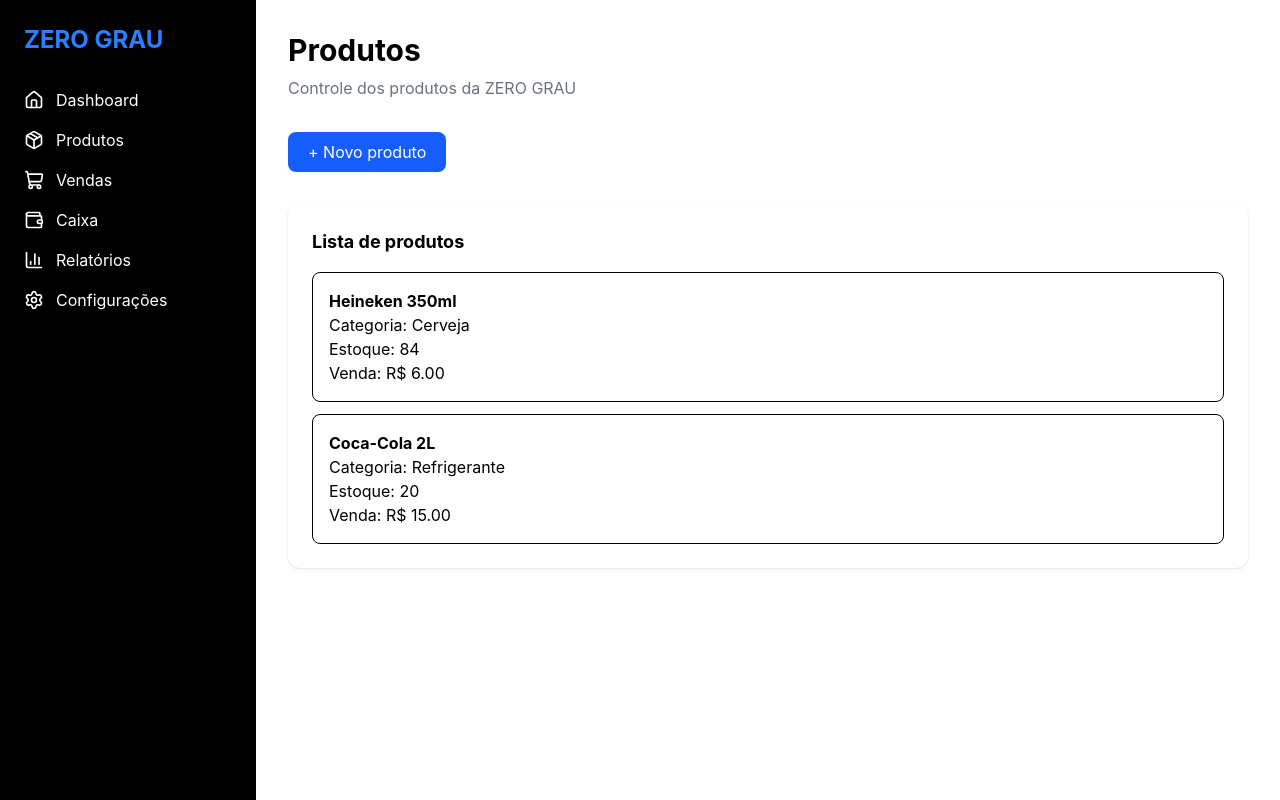
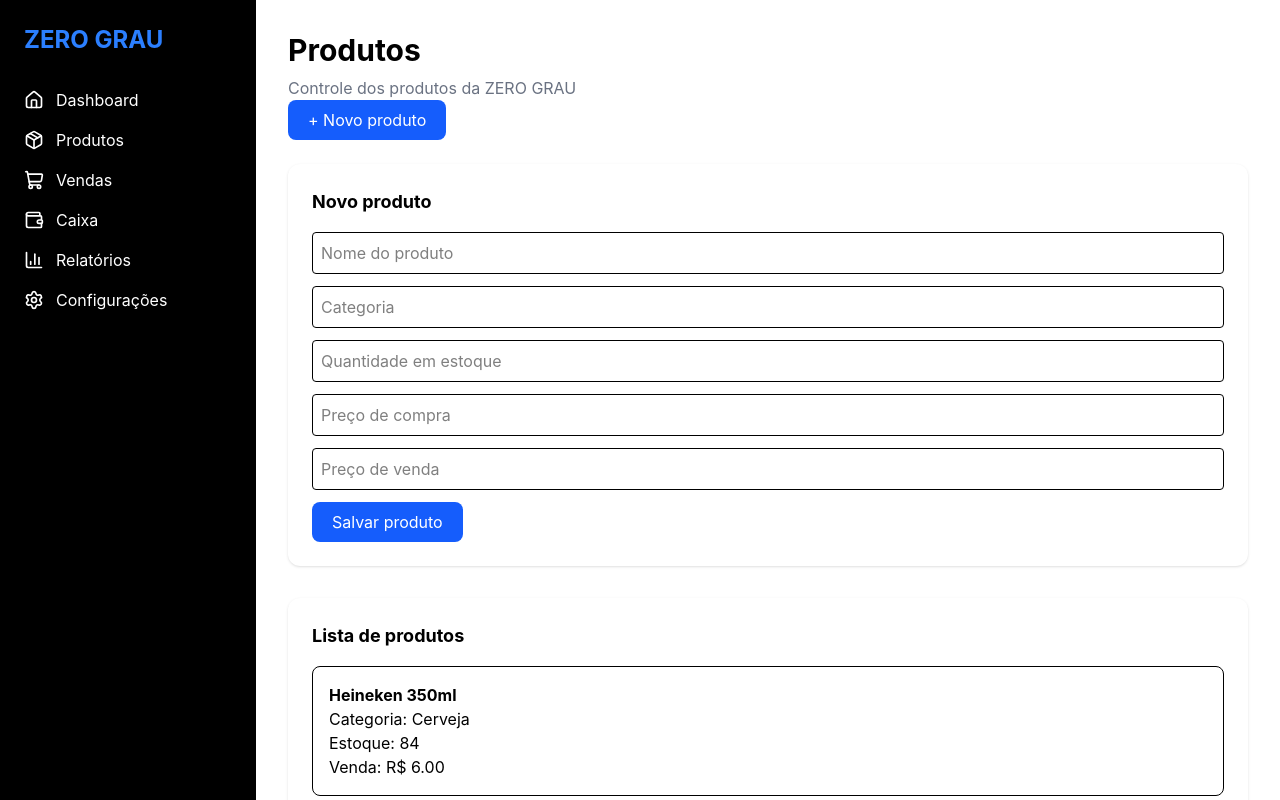
Before and after one commit to MyrellaS2/zero-grau-erp, a React (Vite) app: page /produtos in a window 1280 px wide. Both pictures are taken after a click on the button "+ Novo produto". Shown: the top 800 px of the page. Built offline with nearby package versions, Linux system fonts and the light colour scheme.

Commit message:
Adicionado cadastro de produtos funcionando

```diff
--- a/src/pages/Produtos.tsx
+++ b/src/pages/Produtos.tsx
@@ -1,6 +1,38 @@
+import { useState } from "react"
 import { products } from "../data/products"
 
 function Produtos() {
+  const [showForm, setShowForm] = useState(false)
+  const [productList, setProductList] = useState(products)
+  const [name, setName] = useState("")
+const [category, setCategory] = useState("")
+const [stock, setStock] = useState("")
+const [purchasePrice, setPurchasePrice] = useState("")
+const [salePrice, setSalePrice] = useState("")
+function handleSaveProduct() {
+
+  const newProduct = {
+    id: productList.length + 1,
+    name,
+    category,
+    stock: Number(stock),
+    purchasePrice: Number(purchasePrice),
+    salePrice: Number(salePrice)
+  }
+
+  setProductList([
+    ...productList,
+    newProduct
+  ])
+
+  setName("")
+  setCategory("")
+  setStock("")
+  setPurchasePrice("")
+  setSalePrice("")
+
+  setShowForm(false)
+}
   return (
     <div>
 
@@ -13,11 +45,72 @@ function Produtos() {
       </p>
 
 
-      <div className="mt-8">
-        <button className="bg-blue-600 text-white px-5 py-2 rounded-lg">
-          + Novo produto
-        </button>
-      </div>
+      <button
+  onClick={() => setShowForm(!showForm)}
+  className="bg-blue-600 text-white px-5 py-2 rounded-lg"
+>
+  + Novo produto
+</button>
+{showForm && (
+  <div className="mt-6 bg-white rounded-xl shadow p-6">
+
+    <h2 className="font-bold text-lg">
+      Novo produto
+    </h2>
+
+
+    <div className="mt-4 space-y-3">
+
+      <input
+  className="border p-2 rounded w-full"
+  placeholder="Nome do produto"
+  value={name}
+  onChange={(e) => setName(e.target.value)}
+/>
+
+      <input
+  className="border p-2 rounded w-full"
+  placeholder="Categoria"
+  value={category}
+  onChange={(e) => setCategory(e.target.value)}
+/>
+
+      <input
+  className="border p-2 rounded w-full"
+  placeholder="Quantidade em estoque"
+  type="number"
+  value={stock}
+  onChange={(e) => setStock(e.target.value)}
+/>
+
+      <input
+  className="border p-2 rounded w-full"
+  placeholder="Preço de compra"
+  type="number"
+  value={purchasePrice}
+  onChange={(e) => setPurchasePrice(e.target.value)}
+/>
+
+      <input
+  className="border p-2 rounded w-full"
+  placeholder="Preço de venda"
+  type="number"
+  value={salePrice}
+  onChange={(e) => setSalePrice(e.target.value)}
+/>
+
+
+      <button
+  onClick={handleSaveProduct}
+  className="bg-blue-600 text-white px-5 py-2 rounded-lg"
+>
+  Salvar produto
+</button>
+
+    </div>
+
+  </div>
+)}
 
 
       <div className="mt-8 bg-white rounded-xl shadow p-6">
@@ -29,7 +122,7 @@ function Produtos() {
 
         <div className="mt-4 space-y-3">
 
-          {products.map((product) => (
+          {productList.map((product) => (
             <div
               key={product.id}
               className="border rounded-lg p-4"
```
